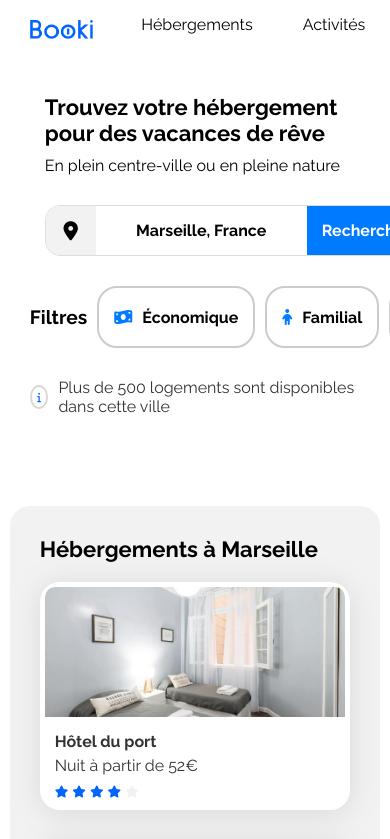
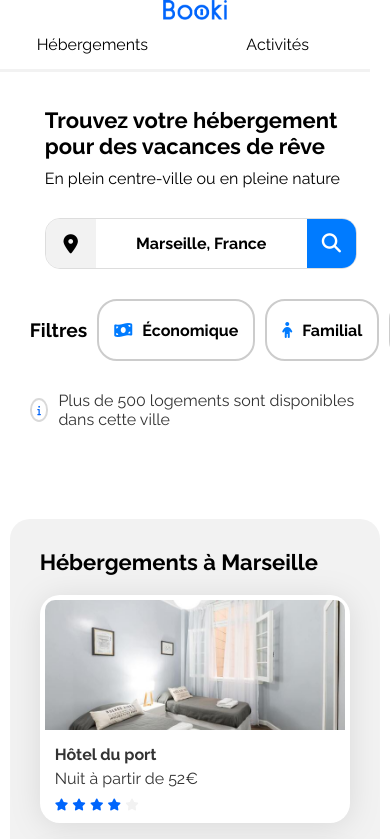
Before and after one commit to ValentinAcquistapace/P1-Booki, a plain HTML site: page index.html in a window 390 px wide. Shown: the top 839 px of the page. Drawn offline with Linux system fonts and the light colour scheme.

Commit message:
finalisation 1

```diff
--- a/css/style.css
+++ b/css/style.css
@@ -87,16 +87,13 @@ a {
 }
 
 #banniere-nav {
-    position: relative;
     top: 0;
     right: 0;
     background-color: #fff;
-    z-index: 1000;
     margin-right: 20px;
-
 }
 
-#banniere-nav ul {
+ #banniere-nav ul {
     display: flex;
     list-style-type: none;
     margin: 0;
@@ -106,8 +103,9 @@ a {
 
 #banniere-nav li {
     margin-left: 20px;
-    position: relative;
+
 }
+
 #banniere-nav a {
     display: inline-block;
     text-decoration: none;
@@ -134,6 +132,7 @@ a {
     transform-origin: bottom right;
     transition: transform 0.3s ease-out;
 }
+
 #banniere-nav a:hover::before {
     transform: scaleX(1);
     transform-origin: bottom left;
@@ -233,7 +232,13 @@ header p {
     height: 100%;
 }
 
+.button-grand {
+    display: block;
+}
 
+.button-petit {
+    display: none;
+}
 /****** Filtres ******/
 
 .Filters-container {
@@ -638,9 +643,43 @@ a:hover {
         flex-direction: column;
     }
 
+    .banniere {
+        flex-direction: column;
+        width: 100%;
+        margin-left: 0px;
+    }
+
+    #banniere-nav {
+        width:100% ;
+        display: flex;
+        flex-direction: row;
+        align-content: space-around;
+        text-align: center;
+    }
+
+    #banniere-nav a {
+        border-bottom: 3px solid #f2f2f2;
+        margin: 0px auto;
+        /* padding: 15px auto; */
+        width: 100%;
+
+    }
+
+    #banniere-nav a:hover {
+        border-bottom: 4px solid #0065FC;
+    }
+
+    #banniere-nav a:hover::before {
+        display: none;
+    }
+
+    .button-grand {
+        display: none;
+    }
+
+    .button-petit {
+        display: block;
+    }
+
 /* NOUVEAU */
-
-
-
-
 }
--- a/index.html
+++ b/index.html
@@ -20,15 +20,10 @@
             <div class="banniere">
              <img src="./images/logo/Booki.png" alt="Logo-booki">
              <nav id="banniere-nav">
-                <ul>
-                    <li><a href="#hébergements">Hébergements</a></li>
-                    <li><a href="#activités">Activités</a></li>
-                </ul>
+                    <a href="#hébergements">Hébergements</a>
+                    <a href="#activités">Activités</a>
              </nav>
-             </div>
-
-
-
+            </div>
             <header>
                 <div class="search">
                  <h1 id="grand-titre">Trouvez votre hébergement pour des vacances de rêve</h1>
@@ -38,7 +33,8 @@
                         <i class="fa-solid fa-location-dot"></i>
                     </div>
                     <input type="text" placeholder="Marseille, France" />
-                    <button>Rechercher</button>
+                    <button class="button-grand">Rechercher</button>
+                    <button class="button-petit"><i class="fa-sharp fa-solid fa-magnifying-glass" style="color: #ffffff;"></i></button>
                  </div>
                 </div>
                 <div class="Filters-container">
```
